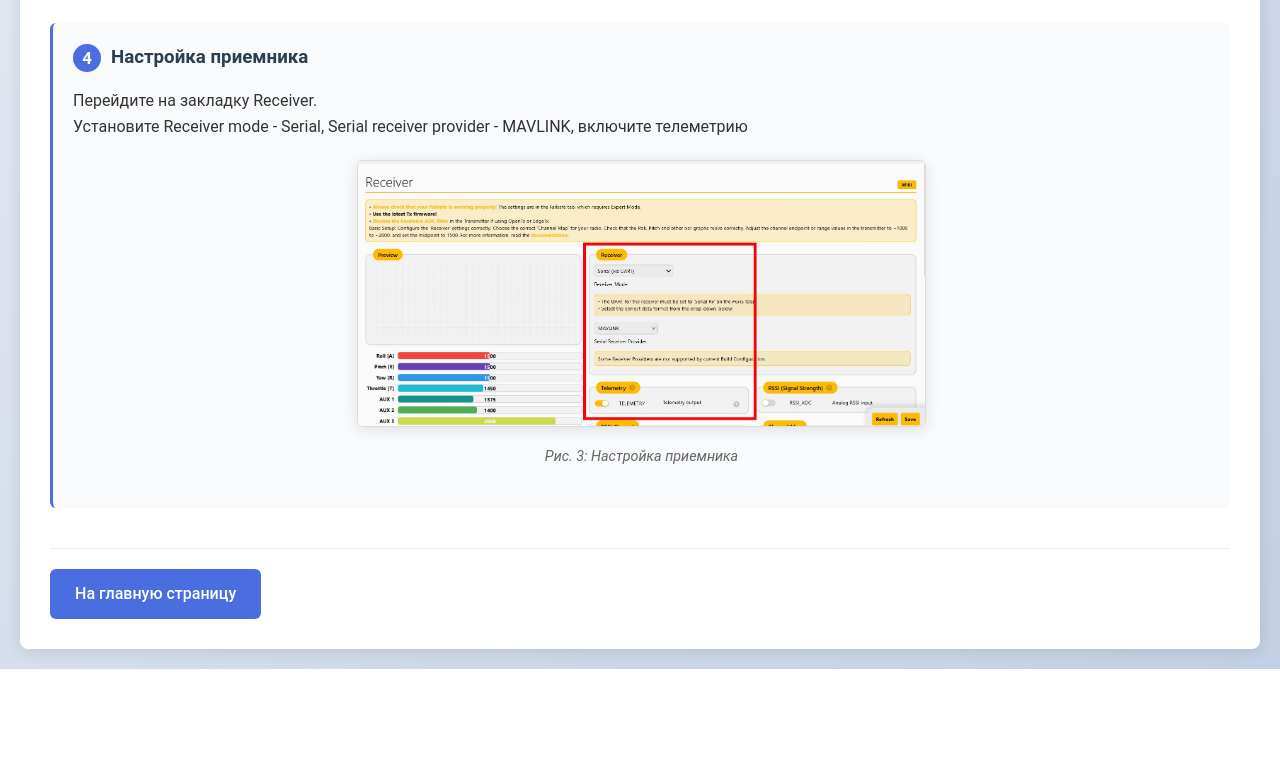
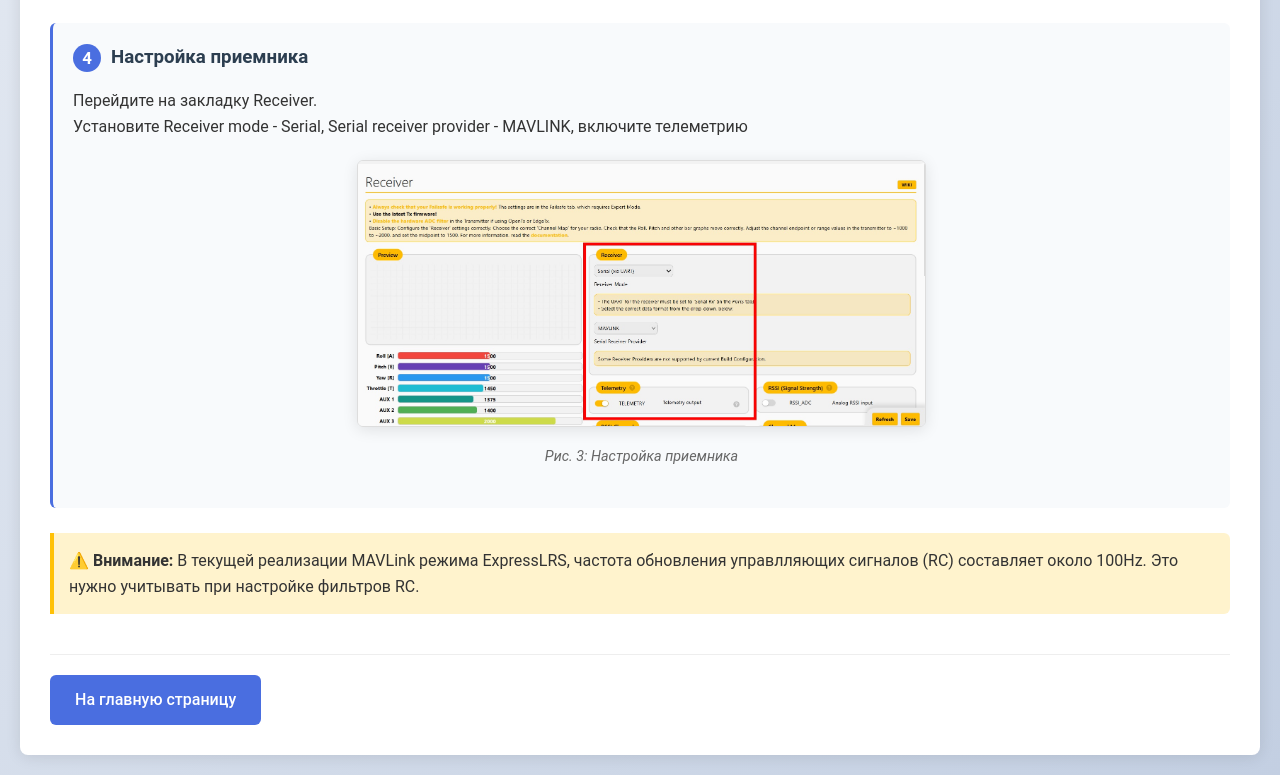
Before and after one commit to demvlad/mavlink-skyarc, a plain HTML site: page bf.html in a window 1280 px wide. Shown: the part 1441-2216 px from the top of the page. Before the commit the page ends 2110 px from the top, so only its background shows below. Drawn offline with Linux system fonts and the light colour scheme.

Commit message:
Added warning 100Hz RC update in MAVLink mode

```diff
--- a/bf.html
+++ b/bf.html
@@ -71,6 +71,9 @@
                     </div>
                 </div>
             </div>
+            <div class="warning">
+                    <strong>⚠️ Внимание:</strong> В текущей реализации MAVLink режима ExpressLRS, частота обновления управлляющих сигналов (RC) составляет около 100Hz. Это нужно учитывать при настройке фильтров RC.
+            </div>
         </section>
 
         <!-- Навигационные кнопки -->
```
